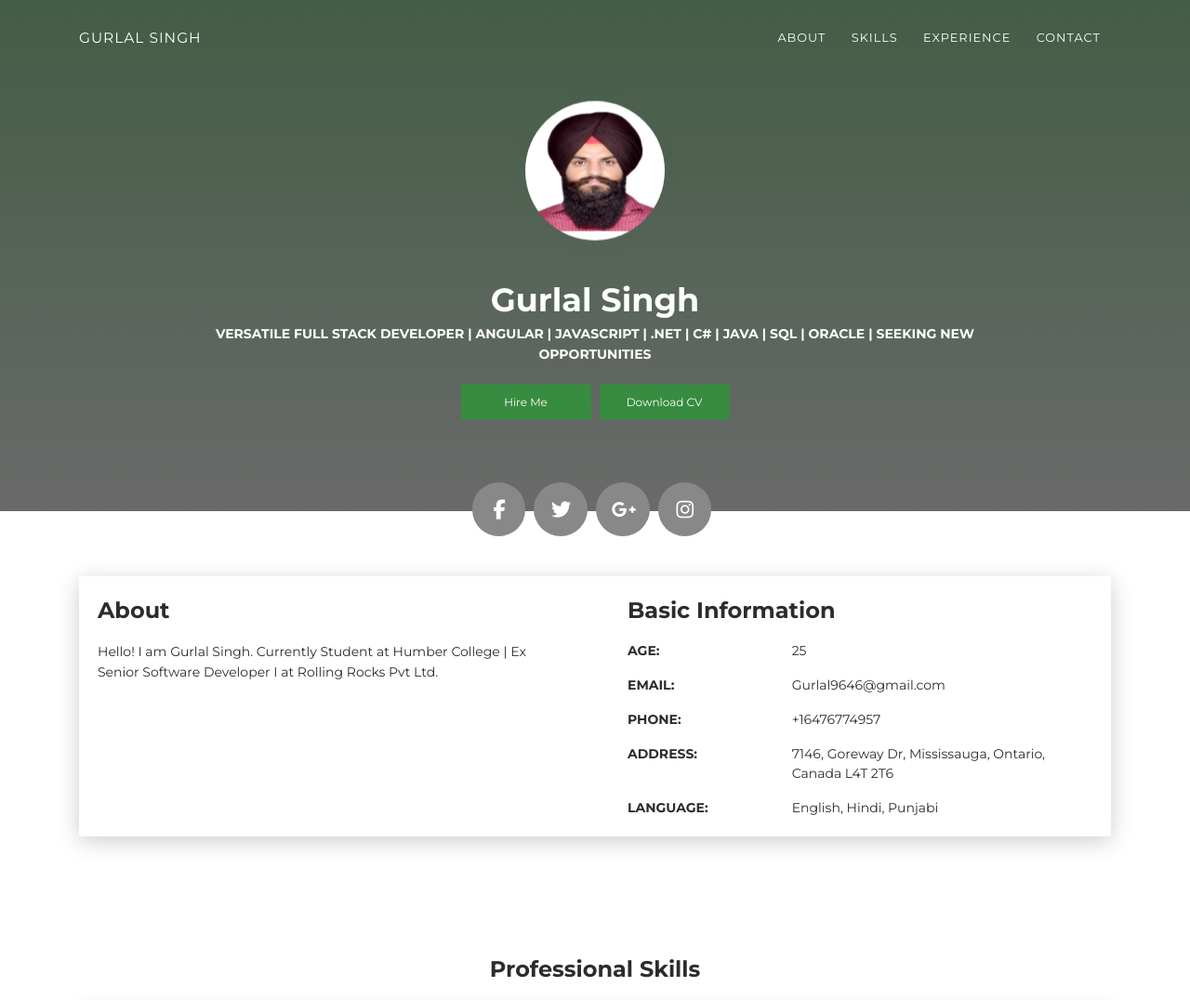
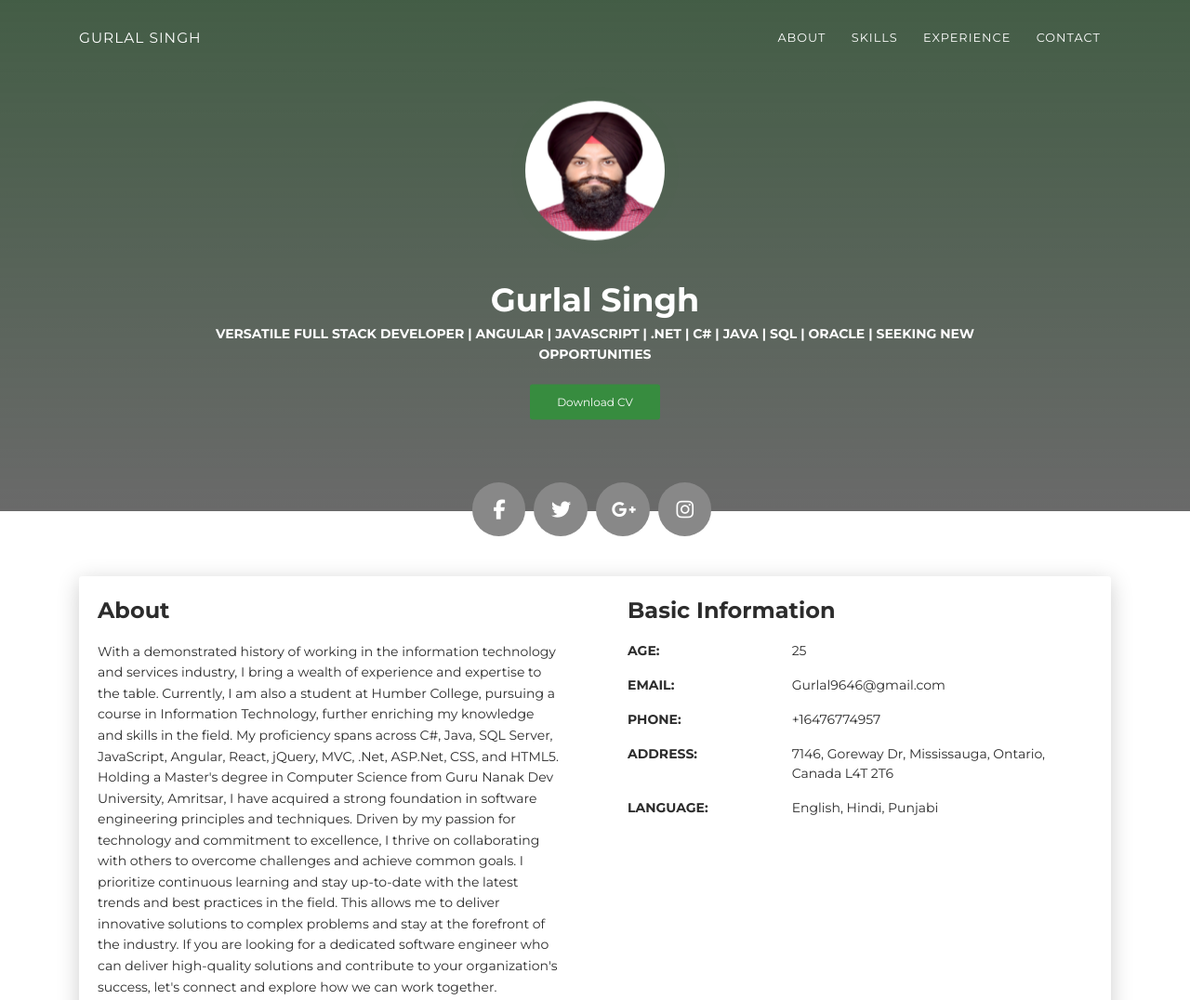
Before and after one commit to gurlal9646/MyPortfolio, a plain HTML site: page index.html in a window 1280 px wide. Shown: the top 1076 px of the page at 93% size. Drawn offline with Linux system fonts and the light colour scheme.

Commit message:
Update index.html

```diff
--- a/index.html
+++ b/index.html
@@ -49,7 +49,7 @@
         <div class="content-center">
           <div class="cc-profile-image"><a href="#"><img src="images/Gurlal_PP.jpg" alt="Image"/></a></div>
           <div class="h2 title">Gurlal Singh</div>
-          <p class="category text-white">Versatile Full Stack Developer | Angular | JavaScript | .Net | C# | Java | SQL | Oracle | Seeking New Opportunities</p><a class="btn btn-primary smooth-scroll mr-2" href="#contact" data-aos="zoom-in" data-aos-anchor="data-aos-anchor">Hire Me</a><a class="btn btn-primary" href="https://drive.google.com/file/d/1i-_y2y0KJaQqIKBl94lQ-pLu1anr950r/view?usp=share_link" data-aos="zoom-in" data-aos-anchor="data-aos-anchor">Download CV</a>
+          <p class="category text-white">Versatile Full Stack Developer | Angular | JavaScript | .Net | C# | Java | SQL | Oracle | Seeking New Opportunities</p><a class="btn btn-primary" href="https://drive.google.com/file/d/1i-_y2y0KJaQqIKBl94lQ-pLu1anr950r/view?usp=share_link" data-aos="zoom-in" data-aos-anchor="data-aos-anchor">Download CV</a>
         </div>
       </div>
       <div class="section">
@@ -67,7 +67,11 @@
         <div class="col-lg-6 col-md-12">
           <div class="card-body">
             <div class="h4 mt-0 title">About</div>
-            <p>Hello! I am Gurlal Singh. Currently Student at Humber College | Ex Senior Software Developer I at Rolling Rocks Pvt Ltd.</p>
+            <p>With a demonstrated history of working in the information technology and services industry, I bring a wealth of experience and expertise to the table. Currently, I am also a student at Humber College, pursuing a course in Information Technology, further enriching my knowledge and skills in the field. My proficiency spans across C#, Java, SQL Server, JavaScript, Angular, React, jQuery, MVC, .Net, ASP.Net, CSS, and HTML5. Holding a Master's degree in Computer Science from Guru Nanak Dev University, Amritsar, I have acquired a strong foundation in software engineering principles and techniques.
+
+Driven by my passion for technology and commitment to excellence, I thrive on collaborating with others to overcome challenges and achieve common goals. I prioritize continuous learning and stay up-to-date with the latest trends and best practices in the field. This allows me to deliver innovative solutions to complex problems and stay at the forefront of the industry.
+
+If you are looking for a dedicated software engineer who can deliver high-quality solutions and contribute to your organization's success, let's connect and explore how we can work together.</p>
           </div>
         </div>
         <div class="col-lg-6 col-md-12">
```
